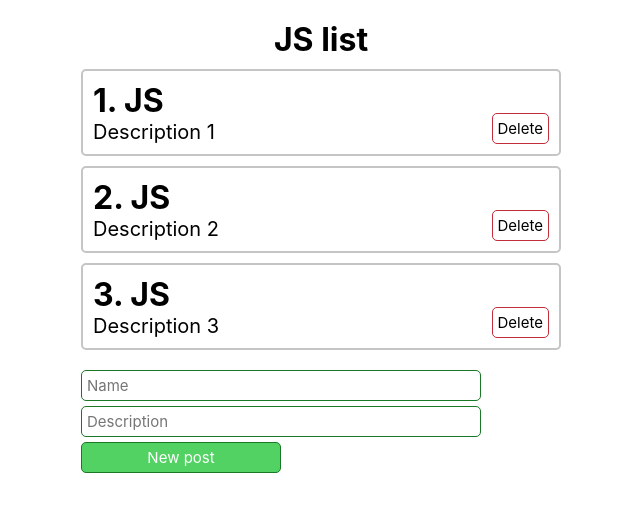
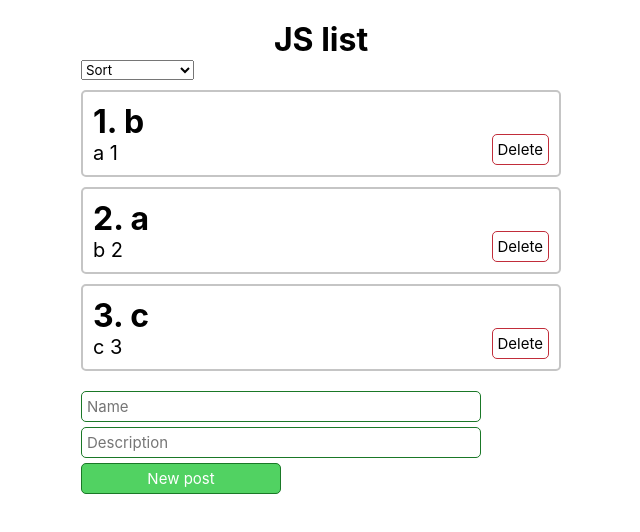
Before and after one commit to pros2s/React-posts, a React (Create React App) app: page / in a window 1280 px wide. Shown: the top 532 px of the page, without its empty margins (319-959 px from the left). Built offline with nearby package versions, Linux system fonts and the light colour scheme.

Commit message:
sort list by target.value

```diff
--- a/src/App.jsx
+++ b/src/App.jsx
@@ -1,15 +1,17 @@
 import React, { useState } from 'react';
 
+import PostSelect from './components/UI/select/PostSelect';
 import PostList from './components/PostList';
 import PostForm from './components/PostForm';
 
 
 function App() {
   const [ posts, setPosts ] = useState([
-    { id: 1, title: 'JS', description: 'Description 1' },
-    { id: 2, title: 'JS', description: 'Description 2' },
-    { id: 3, title: 'JS', description: 'Description 3' }
+    { id: 1, title: 'b', description: 'a 1' },
+    { id: 2, title: 'a', description: 'b 2' },
+    { id: 3, title: 'c', description: 'c 3' }
   ]);
+  const [ selectedSort, setSelectedSort ] = useState('');
 
   const createPost = (newPost) => {
     setPosts([ ...posts, newPost ]);
@@ -19,13 +21,29 @@ function App() {
     setPosts(posts.filter((p) => p.id !== post.id));
   };
 
+  const sortPosts = (sort) => {
+    setSelectedSort(sort);
+    setPosts([ ...posts ].sort((a, b) => a[sort].localeCompare(b[sort])));
+  };
+
 
   return (
     <div className='container'>
+      <h1 style={{ 'textAlign': 'center' }}>JS list</h1>
+      <div>
+        <PostSelect
+          value={ selectedSort }
+          onChange={ sortPosts }
+          defaultValue='Sort'
+          options={[
+            { value: 'title', name: 'By title' },
+            { value: 'description', name: 'By description' }
+          ]}/>
+      </div>
       {
         posts.length
           ?
-        <PostList remove={ removePost } posts={ posts } title='JS list'/>
+        <PostList remove={ removePost } posts={ posts }/>
           :
         <h1>Post list is empty! :{'('}</h1>
       }
--- a/src/components/PostList.jsx
+++ b/src/components/PostList.jsx
@@ -4,10 +4,9 @@ import PostItem from './PostItem';
 import './styles.css';
 
 
-const PostList = ({ posts, title, remove }) => {
+const PostList = ({ posts, remove }) => {
   return (
     <div>
-      <h1 style={{ 'textAlign': 'center' }}>{ title }</h1>
       <div className='post__list'>
         { posts.map((post, i) => <PostItem remove={ remove } number={ i + 1 } post={ post } key={ post.id }/>) }
       </div>
--- /dev/null
+++ b/src/components/UI/select/PostSelect.jsx
@@ -0,0 +1,22 @@
+import React from "react";
+
+
+const PostSelect = ({ options, defaultValue, value, onChange }) => {
+  return (
+    <select
+      value={ value }
+      onChange={ (event) => onChange(event.target.value) }>
+
+        <option disabled value=''>{ defaultValue }</option>
+        {
+          options.map((option) =>
+            <option key={ option.name } value={ option.value }>
+              { option.name }
+            </option>
+          )
+        }
+    </select>
+  );
+};
+
+export default PostSelect;
```
